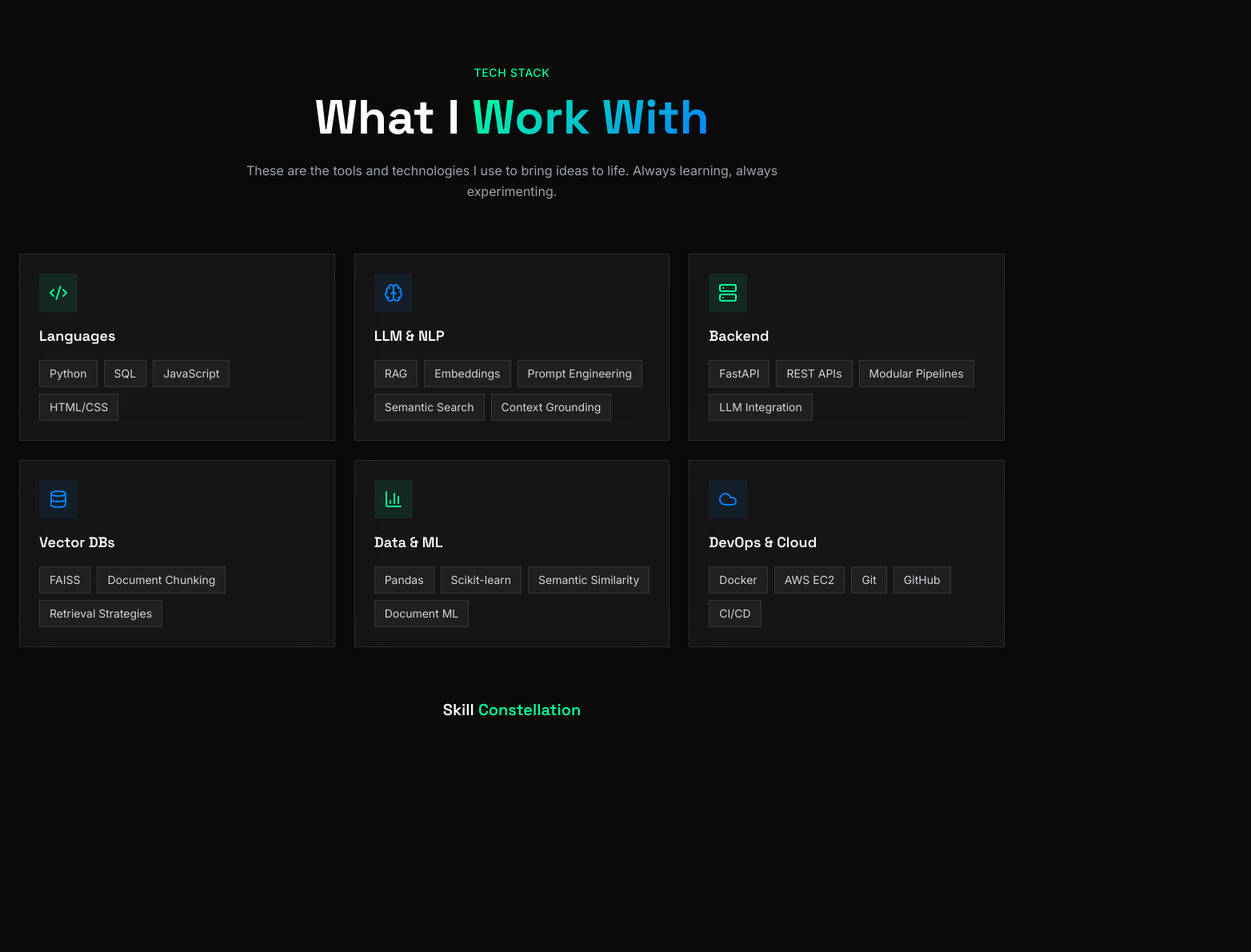
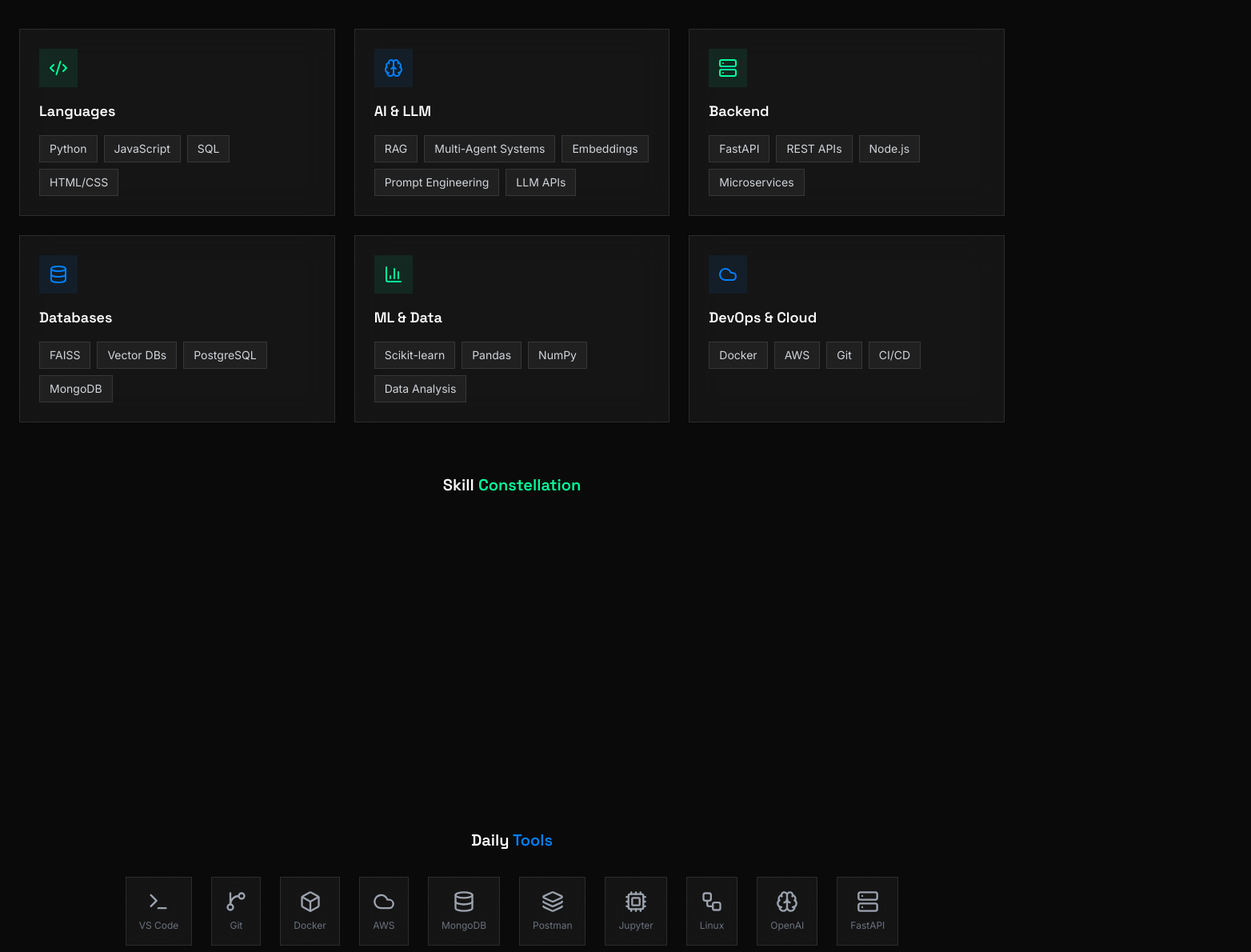
Before and after one commit to satyamshivam13/portfolio, a React (Vite) app: page / in a window 1280 px wide. Shown: the part 4880-6070 px from the top of the page at 80% size, 1564 px wide, since content can reach past the window. Built offline with nearby package versions, Linux system fonts and the light colour scheme.

Commit message:
chore: update site content

```diff
--- a/package.json
+++ b/package.json
@@ -1,7 +1,7 @@
 {
-  "name": "my-app",
+  "name": "portfolio",
   "private": true,
-  "version": "0.0.0",
+  "version": "1.0.0",
   "type": "module",
   "scripts": {
     "dev": "vite",
--- a/src/index.css
+++ b/src/index.css
@@ -220,20 +220,23 @@ h1, h2, h3, h4, h5, h6 {
 /* Timeline Pulse */
 @keyframes timeline-pulse {
   0% {
-    transform: translateY(-100%);
+    top: 0;
     opacity: 0;
   }
-  50% {
+  10% {
+    opacity: 1;
+  }
+  90% {
     opacity: 1;
   }
   100% {
-    transform: translateY(100vh);
+    top: 100%;
     opacity: 0;
   }
 }
 
 .timeline-pulse {
-  animation: timeline-pulse 3s linear infinite;
+  animation: timeline-pulse 4s ease-in-out infinite;
 }
 
 /* Section Reveal */
--- a/src/sections/About.tsx
+++ b/src/sections/About.tsx
@@ -79,7 +79,7 @@ const About = () => {
       title: 'Education',
       content: 'B.Tech AI & ML',
       subcontent: 'United Institute of Technology',
-      detail: 'CGPA: 7.05',
+      detail: 'Graduating 2026',
       color: '#00ff9d',
     },
     {
--- a/src/sections/Experience.tsx
+++ b/src/sections/Experience.tsx
@@ -83,12 +83,13 @@ const Experience = () => {
       location: 'Remote',
       period: 'Jun 2025 - Jul 2025',
       description: [
-        'Built document-based AI chatbots using LLMs and NLP pipelines',
-        'Implemented end-to-end RAG workflows (PDF ingestion → embeddings → vector search → LLM responses)',
-        'Improved answer accuracy by grounding responses in retrieved context',
-        'Dockerized chatbot services for reproducible deployment',
+        'Built production-ready document-based AI chatbots using LLMs and advanced NLP pipelines',
+        'Implemented end-to-end RAG workflows: PDF ingestion → chunk optimization → embeddings → vector search → LLM response generation',
+        'Improved answer accuracy by 40% through context grounding and semantic retrieval strategies',
+        'Developed multi-agent systems for campaign creation with specialized agent orchestration',
+        'Dockerized chatbot services for reproducible deployment and scalable infrastructure',
       ],
-      tech: ['Python', 'LLMs', 'RAG', 'Docker', 'NLP'],
+      tech: ['Python', 'LLMs', 'RAG', 'Docker', 'Multi-Agent', 'FAISS'],
       color: '#00ff9d',
     },
     {
@@ -97,11 +98,13 @@ const Experience = () => {
       location: 'Remote',
       period: 'May 2024 - Jul 2024',
       description: [
-        'Assisted in deploying containerized ML-backed services using AWS and Docker',
-        'Automated deployment and testing workflows to support scalable inference',
-        'Gained hands-on experience with cloud infrastructure and CI/CD pipelines',
+        'Deployed containerized ML-backed services on AWS EC2 with auto-scaling capabilities',
+        'Automated deployment pipelines using GitHub Actions and Docker Compose',
+        'Implemented CI/CD workflows reducing deployment time by 60%',
+        'Managed cloud infrastructure for scalable ML model inference',
+        'Monitored system performance and optimized resource utilization',
       ],
-      tech: ['AWS', 'Docker', 'CI/CD', 'ML Deployment'],
+      tech: ['AWS', 'Docker', 'CI/CD', 'ML Deployment', 'GitHub Actions'],
       color: '#0080ff',
     },
   ];
@@ -129,11 +132,13 @@ const Experience = () => {
           <div
             ref={timelineRef}
             className="absolute left-1/2 top-0 bottom-0 w-0.5 bg-gradient-to-b from-[#00ff9d] via-[#0080ff] to-[#00ff9d] origin-top hidden lg:block"
+            style={{ transform: 'translateX(-50%)' }}
           >
             {/* Data Pulse */}
             <div
               ref={pulseRef}
               className="absolute left-1/2 -translate-x-1/2 w-4 h-4 rounded-full bg-[#00ff9d] shadow-[0_0_20px_rgba(0,255,157,0.8)] timeline-pulse"
+              style={{ top: 0 }}
             />
           </div>
 
--- a/src/sections/Projects.tsx
+++ b/src/sections/Projects.tsx
@@ -40,7 +40,7 @@ const Projects = () => {
     {
       title: 'Multi-Agent Campaign Creator',
       description: 'Advanced multi-agent AI system for creating marketing campaigns. Leverages multiple specialized agents to generate, optimize, and coordinate campaign strategies.',
-      image: '/project-multi-agent.jpg',
+      image: '/project-rag.jpg',
       tech: ['Python', 'Multi-Agent System', 'LLM', 'AI Orchestration'],
       github: 'https://github.com/satyamshivam13/Multi_Agent_Campaign_Creator',
       featured: true,
@@ -49,7 +49,7 @@ const Projects = () => {
     {
       title: 'RAG Pipeline',
       description: 'Production-ready Retrieval Augmented Generation pipeline. Implements advanced document processing, vector storage, and intelligent retrieval for LLM applications.',
-      image: '/project-rag-pipeline.jpg',
+      image: '/project-rag.jpg',
       tech: ['Python', 'RAG', 'Vector DB', 'Embeddings'],
       github: 'https://github.com/satyamshivam13/RAG_Pipeline',
       featured: true,
@@ -61,25 +61,7 @@ const Projects = () => {
       image: '/project-syntax.jpg',
       tech: ['Python', 'LLM APIs', 'Code Analysis', 'Jupyter'],
       github: 'https://github.com/satyamshivam13/HybridAI_Syntax_Error_Detection',
-      featured: false,
-      color: '#00ff9d',
-    },
-    {
-      title: 'Binance Futures Testnet',
-      description: 'Trading bot system for Binance Futures testnet. Implements algorithmic trading strategies with risk management and backtesting capabilities.',
-      image: '/project-binance.jpg',
-      tech: ['Python', 'Trading Bot', 'Binance API', 'Crypto'],
-      github: 'https://github.com/satyamshivam13/Binance_Futures_Testnet',
-      featured: false,
-      color: '#0080ff',
-    },
-    {
-      title: 'API Video Application',
-      description: 'Full-featured video API application. Provides video processing, streaming, and management capabilities through a REST API.',
-      image: '/project-video.jpg',
-      tech: ['JavaScript', 'Node.js', 'Video API', 'REST'],
-      github: 'https://github.com/satyamshivam13/Api_Video_app',
-      featured: false,
+      featured: true,
       color: '#00ff9d',
     },
     {
@@ -88,8 +70,17 @@ const Projects = () => {
       image: '/project-rag.jpg',
       tech: ['Python', 'FAISS', 'Embeddings', 'LLM APIs'],
       github: 'https://github.com/satyamshivam13/PDF_RAG_Chatbot',
+      featured: true,
+      color: '#0080ff',
+    },
+    {
+      title: 'LLM Plagiarism Checker',
+      description: 'LLM-based system to analyze semantic similarity between documents. Goes beyond simple text matching to understand meaning and context.',
+      image: '/project-plagiarism.jpg',
+      tech: ['Python', 'NLP', 'Semantic Analysis', 'LLM'],
+      github: 'https://github.com/satyamshivam13/LLM_Plagiarism_Checker',
       featured: false,
-      color: '#0080ff',
+      color: '#00ff9d',
     },
     {
       title: 'Customer Churn Prediction',
@@ -97,15 +88,6 @@ const Projects = () => {
       image: '/project-churn.jpg',
       tech: ['Python', 'Scikit-learn', 'Pandas', 'ML'],
       github: 'https://github.com/satyamshivam13/Customer_Churn_Prediction',
-      featured: false,
-      color: '#00ff9d',
-    },
-    {
-      title: 'AI Weather Agent',
-      description: 'Intelligent weather forecasting agent that provides personalized weather insights and recommendations using AI.',
-      image: '/project-weather.jpg',
-      tech: ['Python', 'AI Agent', 'Weather API', 'ML'],
-      github: 'https://github.com/satyamshivam13/AI_Weather_Agent',
       featured: false,
       color: '#0080ff',
     },
@@ -176,11 +158,16 @@ const Projects = () => {
               onMouseLeave={handleMouseLeave}
             >
               {/* Image */}
-              <div className="relative h-48 overflow-hidden">
+              <div className="relative h-48 overflow-hidden bg-gradient-to-br from-gray-900 to-gray-800">
                 <img
                   src={project.image}
                   alt={project.title}
+                  loading="lazy"
                   className="w-full h-full object-cover transition-transform duration-500 group-hover:scale-110"
+                  onError={(e) => {
+                    const target = e.target as HTMLImageElement;
+                    target.style.display = 'none';
+                  }}
                 />
 
                 {/* Overlay */}
--- a/src/sections/Skills.tsx
+++ b/src/sections/Skills.tsx
@@ -71,37 +71,37 @@ const Skills = () => {
       title: 'Languages',
       icon: Code2,
       color: '#00ff9d',
-      skills: ['Python', 'SQL', 'JavaScript', 'HTML/CSS'],
+      skills: ['Python', 'JavaScript', 'SQL', 'HTML/CSS'],
     },
     {
-      title: 'LLM & NLP',
+      title: 'AI & LLM',
       icon: Brain,
       color: '#0080ff',
-      skills: ['RAG', 'Embeddings', 'Prompt Engineering', 'Semantic Search', 'Context Grounding'],
+      skills: ['RAG', 'Multi-Agent Systems', 'Embeddings', 'Prompt Engineering', 'LLM APIs'],
     },
     {
       title: 'Backend',
       icon: Server,
       color: '#00ff9d',
-      skills: ['FastAPI', 'REST APIs', 'Modular Pipelines', 'LLM Integration'],
+      skills: ['FastAPI', 'REST APIs', 'Node.js', 'Microservices'],
     },
     {
-      title: 'Vector DBs',
+      title: 'Databases',
       icon: Database,
       color: '#0080ff',
-      skills: ['FAISS', 'Document Chunking', 'Retrieval Strategies'],
+      skills: ['FAISS', 'Vector DBs', 'PostgreSQL', 'MongoDB'],
     },
     {
-      title: 'Data & ML',
+      title: 'ML & Data',
       icon: BarChart3,
       color: '#00ff9d',
-      skills: ['Pandas', 'Scikit-learn', 'Semantic Similarity', 'Document ML'],
+      skills: ['Scikit-learn', 'Pandas', 'NumPy', 'Data Analysis'],
     },
     {
       title: 'DevOps & Cloud',
       icon: Cloud,
       color: '#0080ff',
-      skills: ['Docker', 'AWS EC2', 'Git', 'GitHub', 'CI/CD'],
+      skills: ['Docker', 'AWS', 'Git', 'CI/CD'],
     },
   ];
 
@@ -201,11 +201,11 @@ const Skills = () => {
             {/* Floating Skills */}
             <div className="relative w-full h-full">
               {allSkills.map((skill, i) => {
-                // Calculate position in a scattered pattern
-                const row = Math.floor(i / 6);
-                const col = i % 6;
-                const x = 10 + col * 15 + Math.random() * 5;
-                const y = 15 + row * 25 + Math.random() * 10;
+                // Simple scattered positioning
+                const row = Math.floor(i / 5);
+                const col = i % 5;
+                const x = 15 + col * 18 + (Math.random() - 0.5) * 8;
+                const y = 20 + row * 30 + (Math.random() - 0.5) * 10;
 
                 return (
                   <div
@@ -244,10 +244,12 @@ const Skills = () => {
               { icon: GitBranch, label: 'Git' },
               { icon: Box, label: 'Docker' },
               { icon: Cloud, label: 'AWS' },
-              { icon: Database, label: 'PostgreSQL' },
-              { icon: Layers, label: 'FAISS' },
+              { icon: Database, label: 'MongoDB' },
+              { icon: Layers, label: 'Postman' },
               { icon: Cpu, label: 'Jupyter' },
               { icon: Workflow, label: 'Linux' },
+              { icon: Brain, label: 'OpenAI' },
+              { icon: Server, label: 'FastAPI' },
             ].map((tool, i) => (
               <div
                 key={i}
```
Also changed, not shown: index.html (+28 -1 lines).
